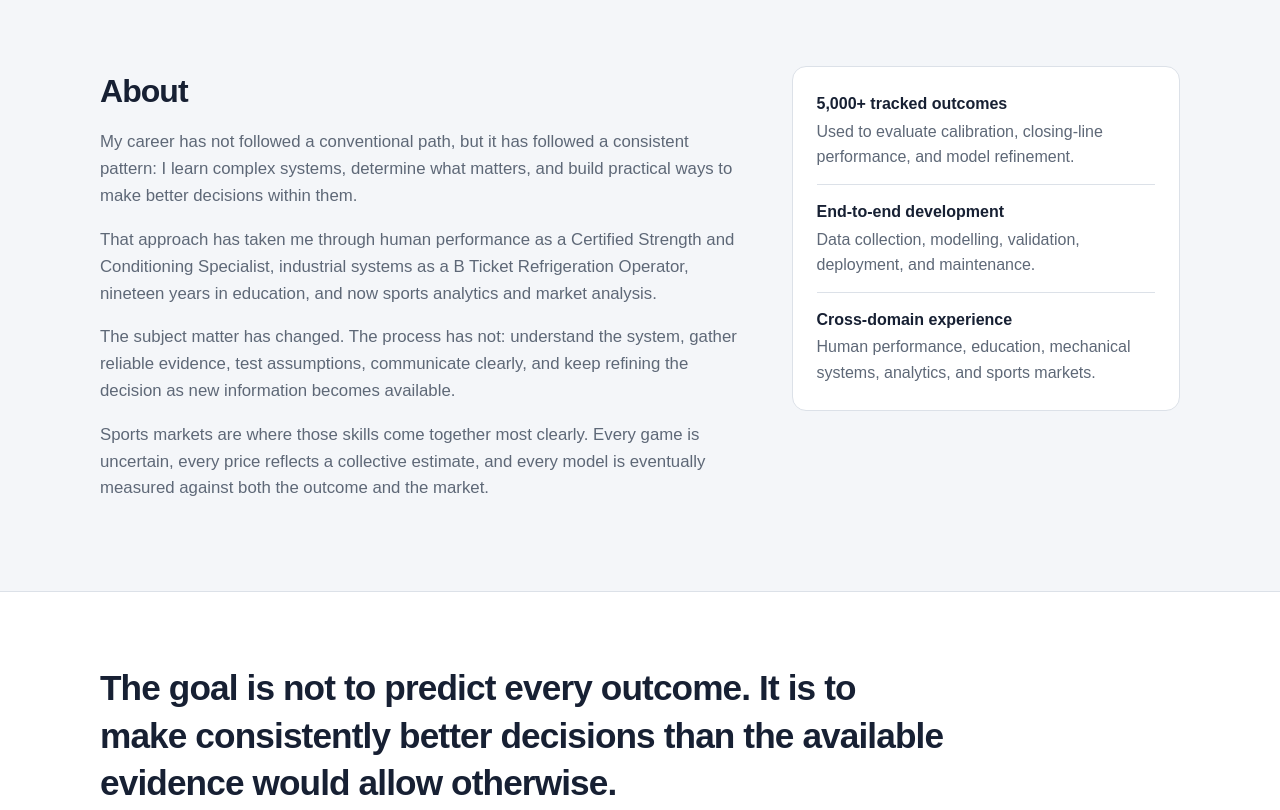
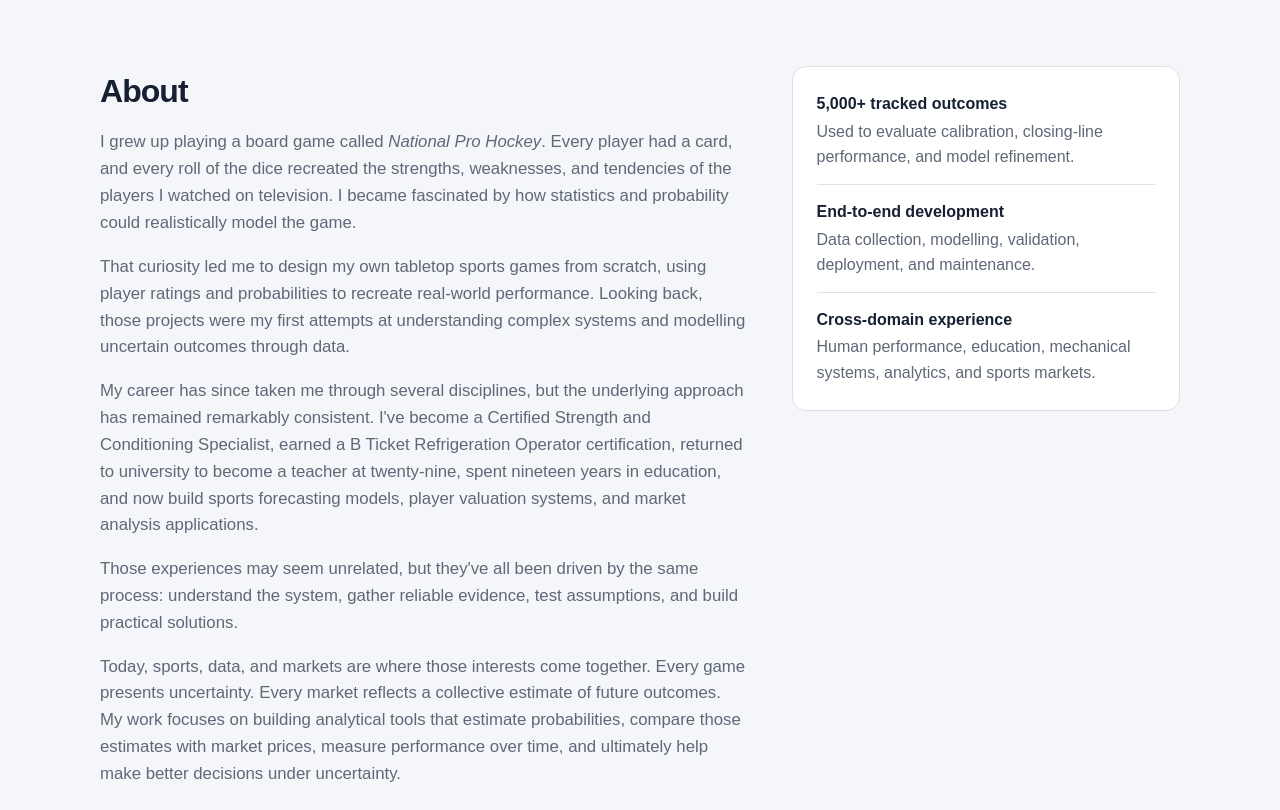
Before and after one commit to ClutchSheets/ClutchSheets.github.io, a plain HTML site: page index.html in a window 1280 px wide. Shown: the part 1620-2430 px from the top of the page. Drawn offline with Linux system fonts and the light colour scheme.

Commit message:
Update index.html

```diff
--- a/index.html
+++ b/index.html
@@ -70,13 +70,37 @@
       </div>
     </div></section>
 
-    <section id="about"><div class="container"><div class="about-grid">
-      <div><h2 class="section-heading">About</h2><div class="about-copy">
-        <p>My career has not followed a conventional path, but it has followed a consistent pattern: I learn complex systems, determine what matters, and build practical ways to make better decisions within them.</p>
-        <p>That approach has taken me through human performance as a Certified Strength and Conditioning Specialist, industrial systems as a B Ticket Refrigeration Operator, nineteen years in education, and now sports analytics and market analysis.</p>
-        <p>The subject matter has changed. The process has not: understand the system, gather reliable evidence, test assumptions, communicate clearly, and keep refining the decision as new information becomes available.</p>
-        <p>Sports markets are where those skills come together most clearly. Every game is uncertain, every price reflects a collective estimate, and every model is eventually measured against both the outcome and the market.</p>
-      </div></div>
+    <section id="about">
+  <div class="container">
+    <div class="about-grid">
+
+      <div>
+        <h2 class="section-heading">About</h2>
+
+        <div class="about-copy">
+
+          <p>
+            I grew up playing a board game called <em>National Pro Hockey</em>. Every player had a card, and every roll of the dice recreated the strengths, weaknesses, and tendencies of the players I watched on television. I became fascinated by how statistics and probability could realistically model the game.
+          </p>
+
+          <p>
+            That curiosity led me to design my own tabletop sports games from scratch, using player ratings and probabilities to recreate real-world performance. Looking back, those projects were my first attempts at understanding complex systems and modelling uncertain outcomes through data.
+          </p>
+
+          <p>
+            My career has since taken me through several disciplines, but the underlying approach has remained remarkably consistent. I've become a Certified Strength and Conditioning Specialist, earned a B Ticket Refrigeration Operator certification, returned to university to become a teacher at twenty-nine, spent nineteen years in education, and now build sports forecasting models, player valuation systems, and market analysis applications.
+          </p>
+
+          <p>
+            Those experiences may seem unrelated, but they've all been driven by the same process: understand the system, gather reliable evidence, test assumptions, and build practical solutions.
+          </p>
+
+          <p>
+            Today, sports, data, and markets are where those interests come together. Every game presents uncertainty. Every market reflects a collective estimate of future outcomes. My work focuses on building analytical tools that estimate probabilities, compare those estimates with market prices, measure performance over time, and ultimately help make better decisions under uncertainty.
+          </p>
+
+        </div>
+      </div>
       <aside class="facts" aria-label="Career highlights">
         <div class="fact"><strong>5,000+ tracked outcomes</strong><span>Used to evaluate calibration, closing-line performance, and model refinement.</span></div>
         <div class="fact"><strong>End-to-end development</strong><span>Data collection, modelling, validation, deployment, and maintenance.</span></div>
```
